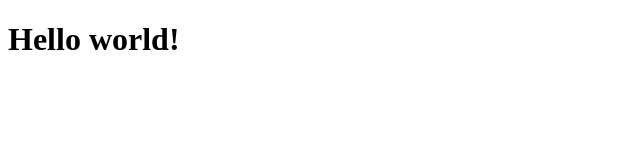
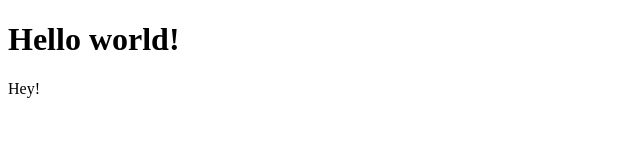
Before and after one commit to bekahdevore/hackDay, a plain HTML site: page index.html in a window 1280 px wide. Shown: the full height of the page, 0-640 px from the left. Drawn offline with Linux system fonts and the light colour scheme.

Commit message:
added hey

```diff
--- a/index.html
+++ b/index.html
@@ -10,6 +10,7 @@
 
 <body>
     <h1>Hello world!</h1>
+    <p>Hey!</p>
 </body>
 
 </html>
```
